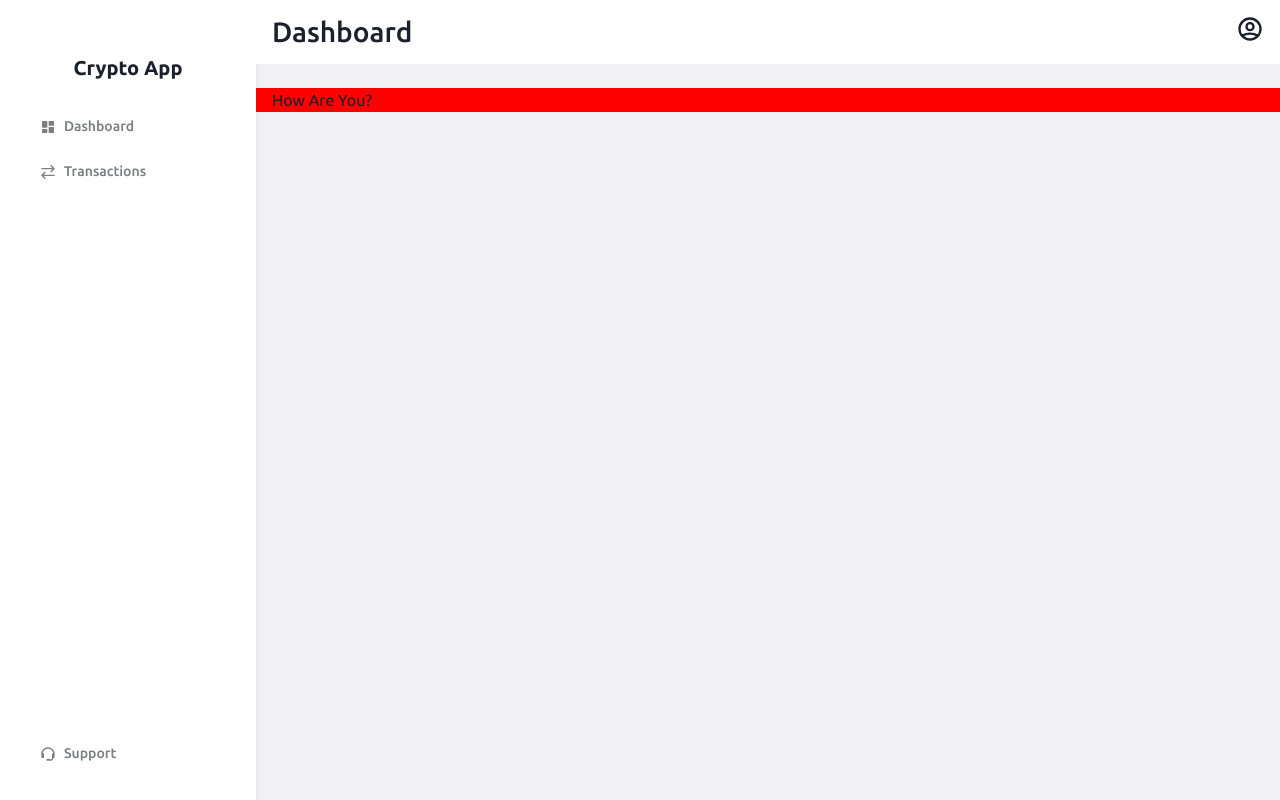
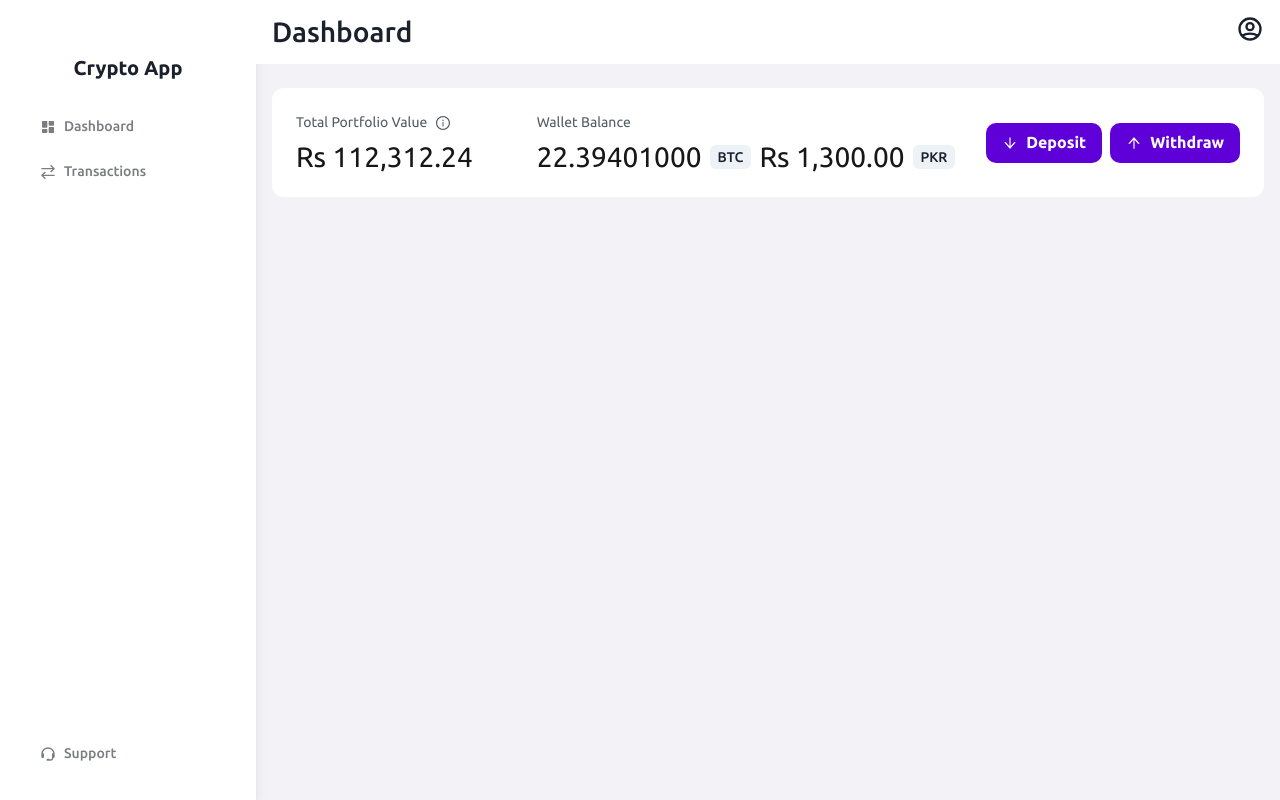
Before and after one commit to FaiqNawaz/Crypto-Dashboard, a React (Vite) app: page /support in a window 1280 px wide. Built offline with nearby package versions, Linux system fonts and the light colour scheme.

Commit message:
Top portfolio added

```diff
--- a/src/Components/DashboardLayout.jsx
+++ b/src/Components/DashboardLayout.jsx
@@ -16,7 +16,7 @@
 
       <Box flexGrow={1}>
         <TopNav title={title} onOpen={onOpen} />
-        <Container maxW="70rem" bg="red" mt="6">
+        <Container maxW="70rem" mt="6">
           {children}
         </Container>
       </Box>
--- a/src/Pages/Dashboard/Dashboard.jsx
+++ b/src/Pages/Dashboard/Dashboard.jsx
@@ -3,11 +3,12 @@
 import TopNav from "../../Components/TopNav";
 import { Flex, Box } from "@chakra-ui/react";
 import DashboardLayout from "../../Components/DashboardLayout";
+import PortfolioSection from "./PortfolioSection";
 
 const Dashboard = ({ title }) => {
   return (
     <DashboardLayout title="Dashboard">
-      <div>How Are You?</div>
+      <PortfolioSection />
     </DashboardLayout>
   );
 };
--- a/src/Pages/Dashboard/PortfolioSection.jsx
+++ b/src/Pages/Dashboard/PortfolioSection.jsx
@@ -1,7 +1,38 @@
 import React from "react";
+import { HStack, Stack, Icon, Text, Tag, Button } from "@chakra-ui/react";
+import { AiOutlineInfoCircle } from "react-icons/ai";
+import { AiOutlineArrowDown, AiOutlineArrowUp } from "react-icons/ai";
 
 const PortfolioSection = () => {
-  return <div></div>;
+  return (
+    <HStack bg="white" borderRadius="xl" p="6" justify="space-between">
+      <HStack spacing="16">
+        <Stack>
+          <HStack color="black.80">
+            <Text fontSize="sm">Total Portfolio Value</Text>
+            <Icon as={AiOutlineInfoCircle} />
+          </HStack>
+          <Text textStyle="h2">Rs 112,312.24</Text>
+        </Stack>
+
+        <Stack>
+          <HStack color="black.80">
+            <Text fontSize="sm">Wallet Balance</Text>
+          </HStack>
+          <HStack>
+            <Text textStyle="h2">22.39401000</Text>{" "}
+            <Tag colorScheme="gray">BTC</Tag>
+            <Text textStyle="h2">Rs 1,300.00</Text>{" "}
+            <Tag colorScheme="gray">PKR</Tag>
+          </HStack>
+        </Stack>
+      </HStack>
+      <HStack>
+        <Button leftIcon={<Icon as={AiOutlineArrowDown} />}>Deposit</Button>
+        <Button leftIcon={<Icon as={AiOutlineArrowUp} />}>Withdraw</Button>
+      </HStack>
+    </HStack>
+  );
 };
 
 export default PortfolioSection;
--- a/src/theme/index.js
+++ b/src/theme/index.js
@@ -1,6 +1,111 @@
-import { extendTheme, Heading } from "@chakra-ui/react";
+import {
+  Button,
+  extendTheme,
+  Heading,
+  withDefaultColorScheme,
+} from "@chakra-ui/react";
 
-export const theme = extendTheme({
+export const theme = extendTheme(
+  {
+    colors: {
+      purple: {
+        500: "#5F00D9",
+      },
+      p: {
+        purple: "#5F00D9",
+        black: "#171717",
+      },
+      black: {
+        5: "#F3F3F7",
+        10: "#EEEEF4",
+        20: "#D8DDE2",
+        40: "#BABAC4",
+        60: "#797E82",
+        80: "#535D66",
+      },
+    },
+
+    textStyles: {
+      h1: {
+        fontSize: {
+          base: "30px",
+          md: "32px",
+        },
+        color: "p.black",
+        lineHeight: {
+          base: "34px",
+          md: "36px",
+        },
+      },
+      h2: {
+        fontSize: {
+          base: "24px",
+          md: "28px",
+        },
+        color: "p.black",
+        lineHeight: { base: "28px", md: "32px" },
+      },
+
+      h3: {
+        fontSize: {
+          base: "22px",
+          md: "24px",
+          xl: "32px",
+        },
+        color: "p.black",
+
+        lineHeight: { base: "26px", md: "28px", xl: "36px" },
+      },
+
+      h4: {
+        fontSize: {
+          base: "20px",
+          md: "22px",
+        },
+        color: "p.black",
+
+        lineHeight: { base: "24px", md: "26px" },
+      },
+      h5: {
+        fontSize: {
+          base: "18px",
+          md: "20px",
+        },
+        color: "p.black",
+
+        lineHeight: { base: "22px", md: "24px" },
+      },
+      h6: {
+        fontSize: {
+          base: "16px",
+          md: "18px",
+        },
+        color: "p.black",
+
+        lineHeight: { base: "20px", md: "22px" },
+      },
+    },
+
+    components: {
+      Button: {
+        baseStyle: {
+          fontWeight: "bold",
+          borderRadius: "10px",
+        },
+      },
+    },
+
+    fontSizes: {
+      xs: "12px",
+      sm: "14px",
+      base: { base: "16px", md: "18px" },
+      lg: { base: "18px", md: "20px" },
+      xl: { base: "20px", md: "22px" },
+      "2xl": { base: "22px", md: "24px" },
+      "3xl": { base: "24px", md: "28px" },
+      "4xl": { base: "30px", md: "32px" },
+    },
+
     fonts: {
       heading: "Ubuntu",
       body: "Ubuntu",
@@ -13,4 +118,6 @@
         },
       },
     },
-});
+  },
+  withDefaultColorScheme({ colorScheme: "purple" })
+);
```
Lines whose indentation alone changed are shown as unchanged.
